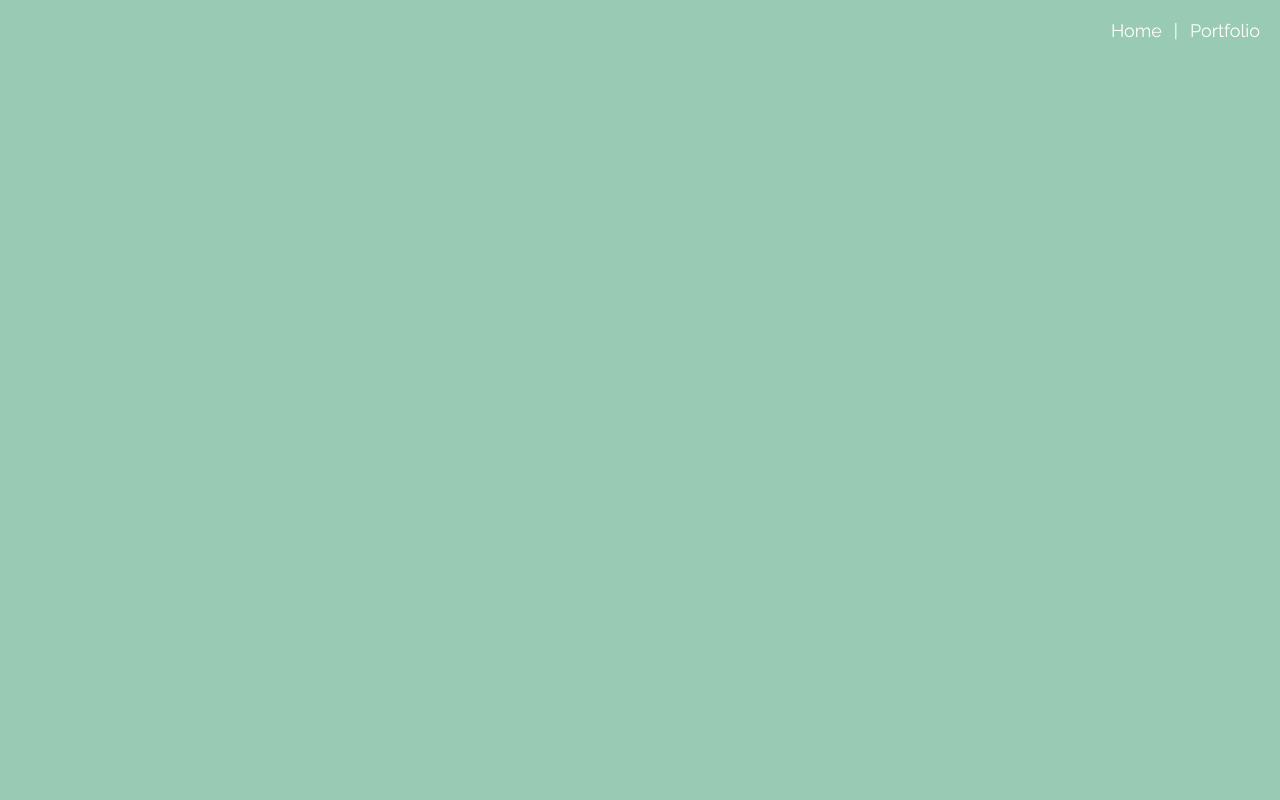
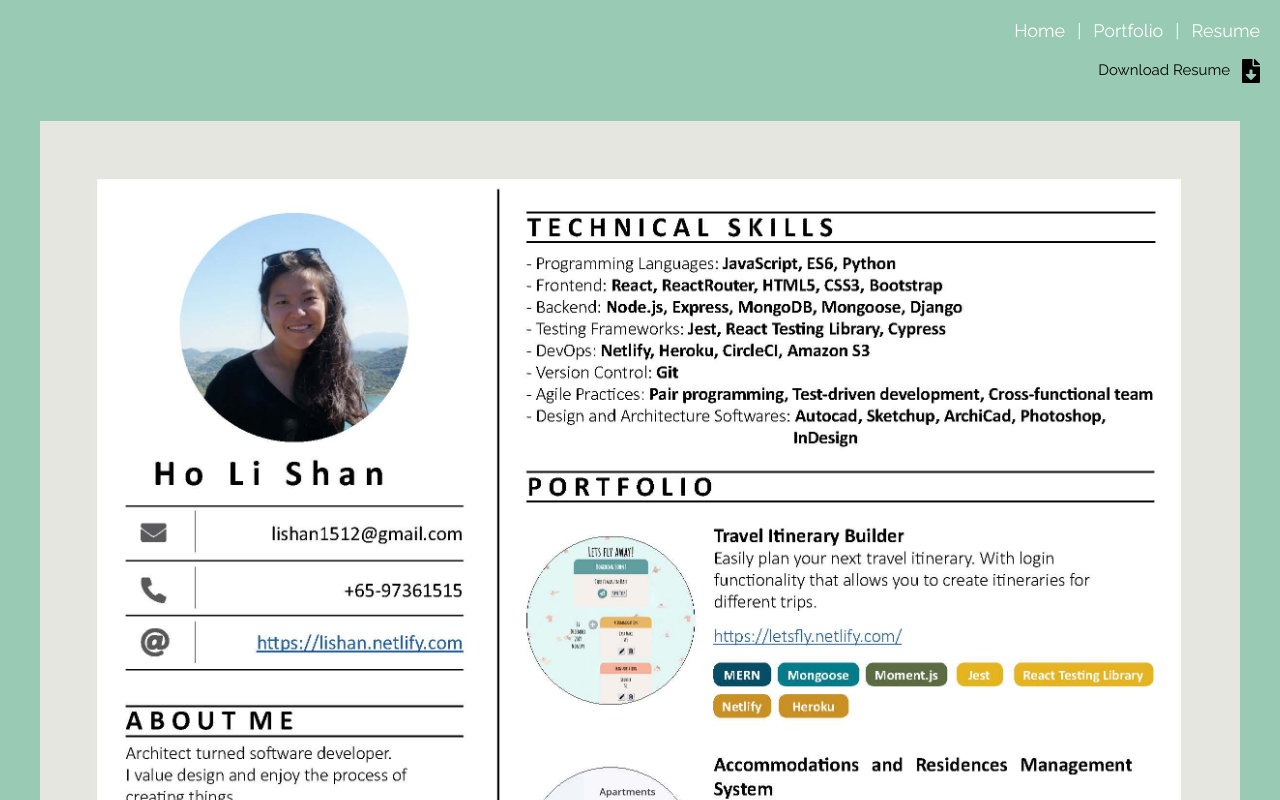
Before and after one commit to nahsiloh/myPersonalSite, a React (Create React App) app: page /resume in a window 1280 px wide. Shown: the top 800 px of the page. Built offline with nearby package versions, Linux system fonts and the light colour scheme.

Commit message:
created resume page

```diff
--- a/package.json
+++ b/package.json
@@ -12,7 +12,7 @@
     "react-scripts": "3.3.0"
   },
   "scripts": {
-    "start": "react-scripts start",
+    "start": "react-scripts --max_old_space_size=8000 start",
     "build": "react-scripts build",
     "test": "react-scripts test",
     "eject": "react-scripts eject"
--- a/src/App.js
+++ b/src/App.js
@@ -4,6 +4,7 @@ import HomePage from "./components/HomePage";
 import PortfolioPage from "./components/PortfolioPage";
 import Header from "./components/Header";
 import { BrowserRouter as Router, Route, Switch } from "react-router-dom";
+import ResumePage from "./components/ResumePage";
 
 function App() {
   return (
@@ -13,6 +14,7 @@ function App() {
         <Switch>
           <Route exact path="/" component={() => <HomePage />} />
           <Route exact path="/portfolio" component={() => <PortfolioPage />} />
+          <Route exact path="/resume" component={() => <ResumePage />} />
         </Switch>
       </Router>
     </div>
--- a/src/components/Header.css
+++ b/src/components/Header.css
@@ -4,7 +4,9 @@ p {
   font-family: "Raleway", sans-serif;
   color: white;
   text-decoration: none;
-  padding: 0.4rem;
+  padding-top: 0.4rem;
+  padding-right: 0.4rem;
+  padding-left: 0.4rem;
 }
 
 p {
--- a/src/components/Header.js
+++ b/src/components/Header.js
@@ -12,6 +12,10 @@ function Header() {
       <Link id="header__link" to="/portfolio">
         Portfolio
       </Link>
+      <p>|</p>
+      <Link id="header__link" to="/resume">
+        Resume
+      </Link>
     </header>
   );
 }
--- a/src/components/HomePage.js
+++ b/src/components/HomePage.js
@@ -14,7 +14,7 @@ function HomePage() {
       <h3>I value design and enjoy the process of creating things.</h3>
       <section className="homePage__links">
         <a href="mailto:lishan1512@gmail.com">
-          <i class="fas fa-envelope"></i>
+          <i className="fas fa-envelope"></i>
         </a>
         <a className="homepage__iconLinks" href="https://github.com/nahsiloh">
           <i className="fab fa-github"></i>
--- a/src/components/PortfolioPage.js
+++ b/src/components/PortfolioPage.js
@@ -7,7 +7,7 @@ function PortfolioPage() {
     <div className="portfolioPage__main">
       {portfolioData.map(app => {
         return (
-          <div className="portfolioPage__item">
+          <div key={app.title} className="portfolioPage__item">
             <a href={app.url}>
               <img
                 className="portfolioPage__appImage"
--- /dev/null
+++ b/src/components/ResumePage.css
@@ -0,0 +1,30 @@
+#resumePage__resume {
+  width: 95%;
+}
+
+.resumePage__Link {
+  display: flex;
+  flex-direction: row;
+  align-items: center;
+  justify-content: flex-end;
+  padding-right: 0.4rem;
+  padding-top: 0.4rem;
+}
+
+.resumePage__paragraph {
+  color: black;
+  font-size: 0.5rem;
+}
+
+.fa-file-download {
+  font-size: 0.8rem;
+  color: black;
+  align-items: flex-end;
+}
+
+@media only screen and (min-device-width: 375px) and (max-device-width: 667px) {
+  .fa-file-download {
+    padding-top: 0.6rem;
+    font-size: 0.6rem;
+  }
+}
--- /dev/null
+++ b/src/components/ResumePage.js
@@ -0,0 +1,24 @@
+import React from "react";
+import "./ResumePage.css";
+
+class ResumePage extends React.Component {
+  render() {
+    return (
+      <div className="resumePage__Main">
+        <section className="resumePage__Link">
+          <p className="resumePage__paragraph">Download Resume</p>
+          <a href="https://drive.google.com/file/d/1QY05LZTIcYSkm5MWH3yOePW0BnanvZnh/view?usp=sharing">
+            <i class="fas fa-file-download"></i>
+          </a>
+        </section>
+        <br />
+        <img
+          id="resumePage__resume"
+          src={require("../assets/LiShan.jpg")}
+          alt="Resume"
+        />
+      </div>
+    );
+  }
+}
+export default ResumePage;
```
Also changed, not shown: src/assets/LiShan.jpg (added), 1 other file (tests, documents, lock files or other folders).
